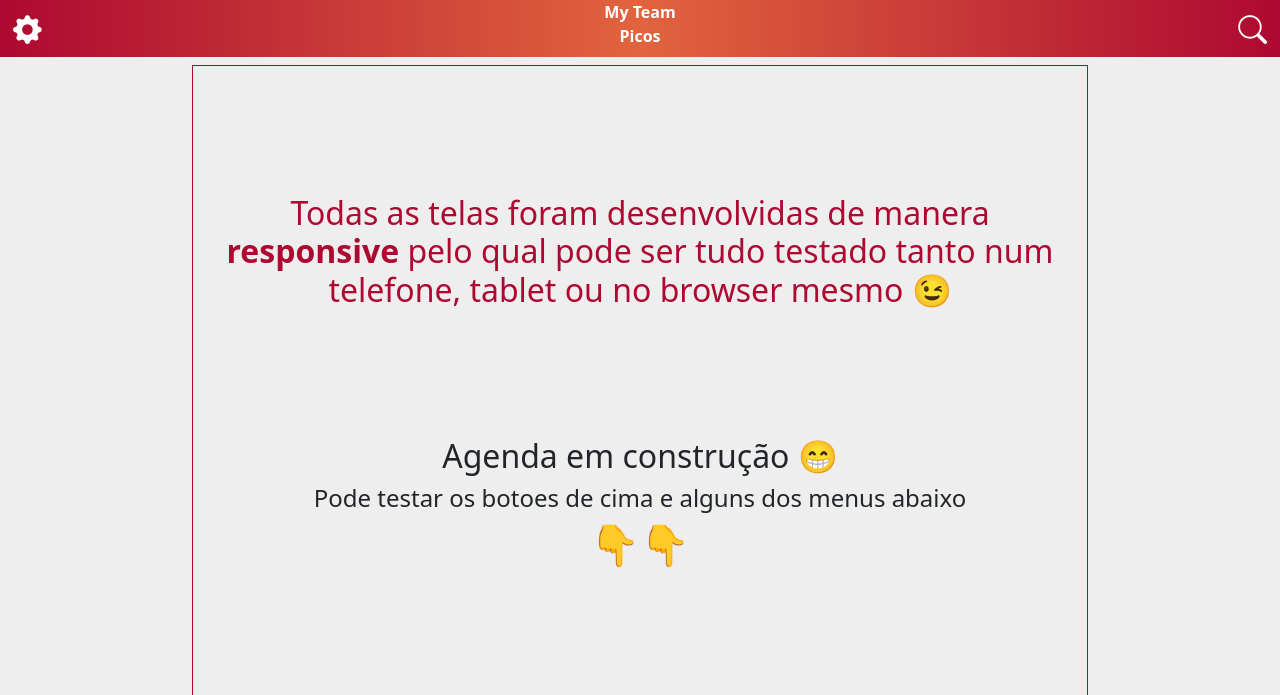
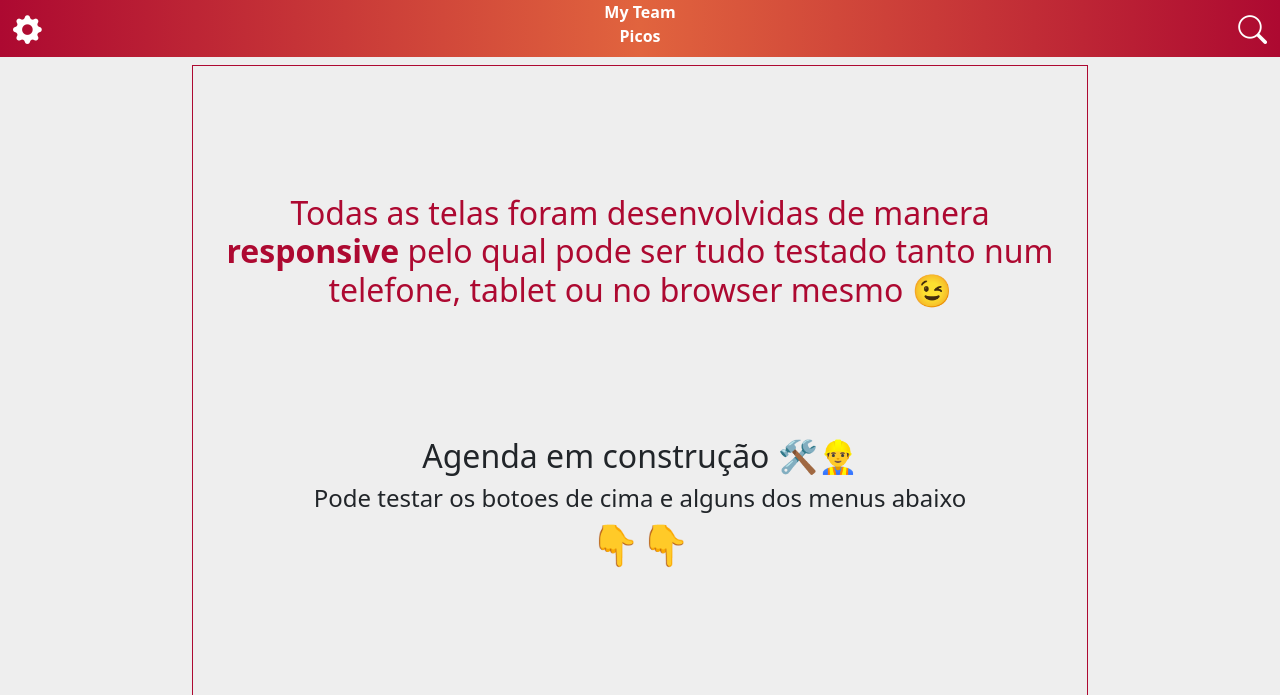
Before and after one commit to juancho108/picos-scc, a website: page index.html in a window 1280 px wide. Shown: the top 695 px of the page. Drawn offline with nearby package versions, Linux system fonts and the light colour scheme.

Commit message:
arreglados emojis

```diff
--- a/index.html
+++ b/index.html
@@ -43,7 +43,7 @@
       <div class="col">
         <h2 style="color: var(--vermelho-geral);">Todas as telas foram desenvolvidas de manera <span><strong>responsive</strong></span> pelo qual pode ser tudo testado tanto num telefone, tablet ou no browser mesmo 😉</h2>
         <br><br><br><br><br>
-        <h2>Agenda em construção 😁</h2>
+        <h2>Agenda em construção 🛠👷‍♂️</h2>
         <h4>Pode testar os botoes de cima e alguns dos menus abaixo</h4>
         <h1 >👇👇</h1>
 
```
Also changed, not shown: pages/home.html (+1 -1 lines).
